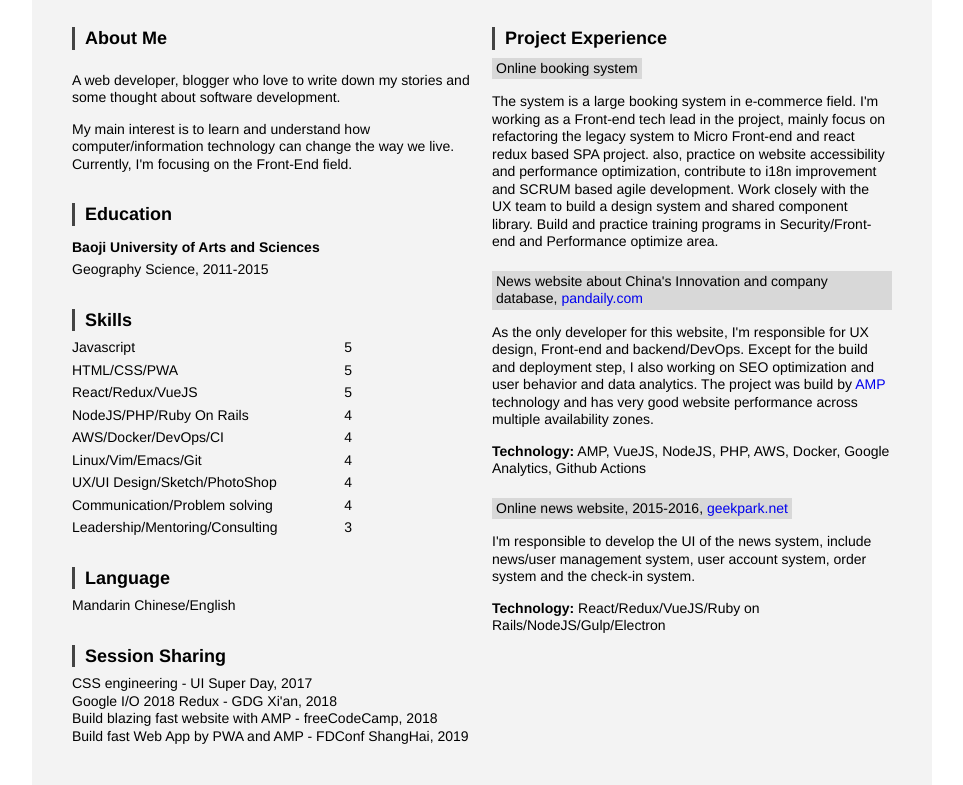
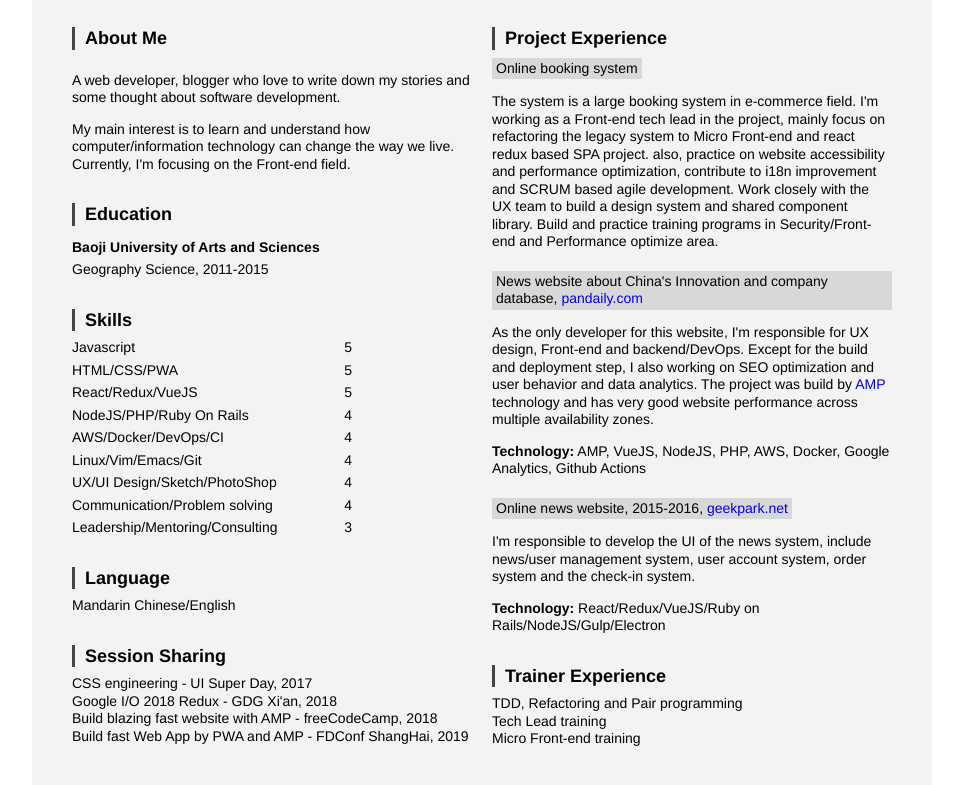
Before and after one commit to liyaodong/personal_home, a website: page resume.html in a window 1280 px wide. Shown: the part 153-938 px from the top of the page, without its empty margins (158-1121 px from the left). Drawn offline with Linux system fonts and the light colour scheme; a web font is replaced by a local one.

Commit message:
Add trainer experience

```diff
--- a/resume.html
+++ b/resume.html
@@ -226,7 +226,7 @@
                                 A web developer, blogger who love to write down my stories and some thought about software development.
                             </p>
                             <p>
-                                My main interest is to learn and understand how computer/information technology can change the way we live. Currently, I'm focusing on the Front-End field.
+                                My main interest is to learn and understand how computer/information technology can change the way we live. Currently, I'm focusing on the Front-end field.
                             </p>
                         </div>
                     </div>
@@ -344,6 +344,16 @@
                             </div>
                         </div>
                     </div>
+                    <div class="resume-body__section">
+                        <h3 class="resume-body__section__heading">
+                            Trainer Experience
+                        </h3>
+                        <ul class="resume-body__section__body">
+                            <li>TDD, Refactoring and Pair programming</li>
+                            <li>Tech Lead training</li>
+                            <li>Micro Front-end training</li>
+                        </ul>
+                    </div>
                 </div>
             </div>
         </div>
```
